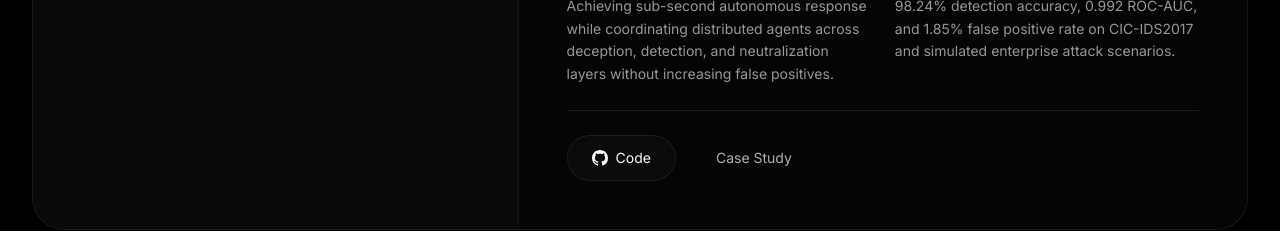
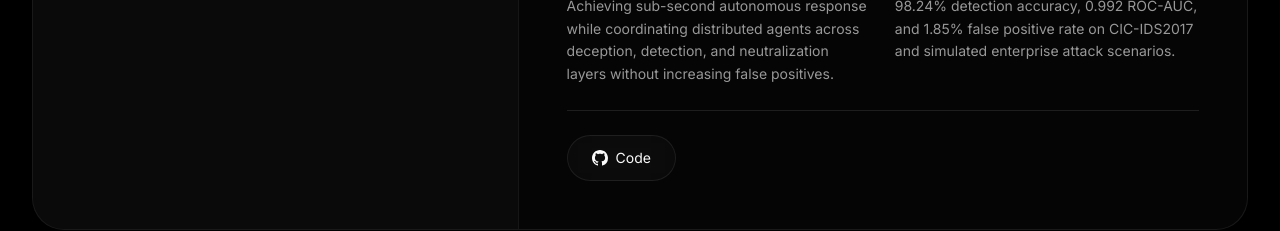
Before and after one commit to mithilkg10/MITHILKG-PORTFOLIO, a Next.js app: page / in a window 1280 px wide. Shown: the part 6480-6711 px from the top of the page. Built offline with nearby package versions, Linux system fonts and the light colour scheme.

Commit message:
Remove broken Case Study buttons from Projects section

```diff
--- a/src/components/sections/Projects.tsx
+++ b/src/components/sections/Projects.tsx
@@ -115,9 +115,6 @@ export function Projects() {
                         <MagneticButton href={project.github} variant="secondary" external>
                           <GitHubIcon className="h-4 w-4" /> Code
                         </MagneticButton>
-                        <MagneticButton href={`/projects/${project.id}`} variant="ghost">
-                          Case Study
-                        </MagneticButton>
                       </div>
                     </div>
                   </div>
```
